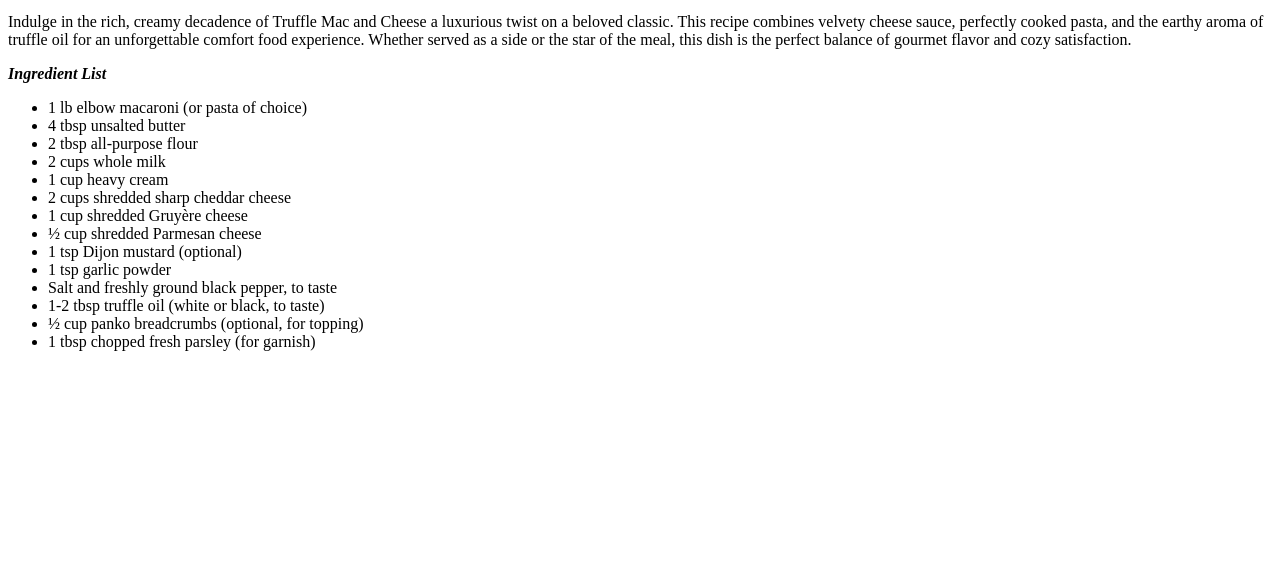
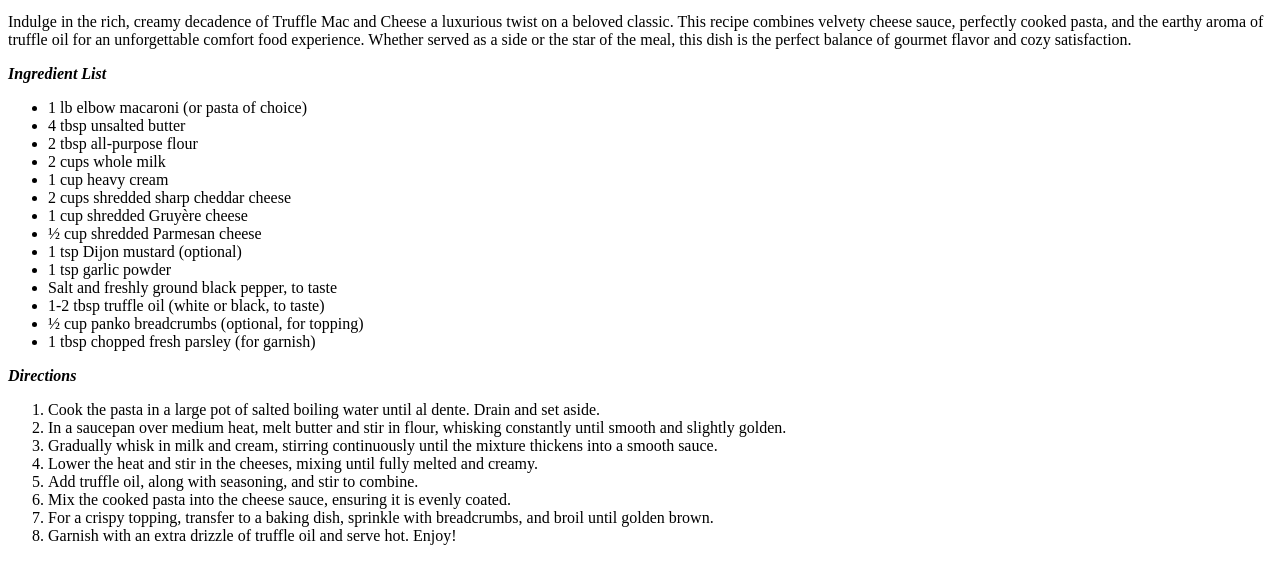
Before and after one commit to jgiles98/odin-recipes, a plain HTML site: page recipes/truffle-mac.html in a window 1280 px wide. Shown: the part 127-710 px from the top of the page. Drawn offline with Linux system fonts and the light colour scheme.

Commit message:
Completed recipe truffle-mac.html

```diff
--- a/recipes/truffle-mac.html
+++ b/recipes/truffle-mac.html
@@ -25,11 +25,22 @@
             <li>1-2 tbsp truffle oil (white or black, to taste)</li>
             <li>½ cup panko breadcrumbs (optional, for topping)</li>
             <li>1 tbsp chopped fresh parsley (for garnish)</li>
+           </ul>
+        </p>
+        <p><strong><em>Directions</em></strong>
+            <ol>
+                <li>Cook the pasta in a large pot of salted boiling water until al dente. Drain and set aside.</li>
+                <li>In a saucepan over medium heat, melt butter and stir in flour, whisking constantly until smooth and slightly golden.</li>
+                <li>Gradually whisk in milk and cream, stirring continuously until the mixture thickens into a smooth sauce.</li>
+                <li>Lower the heat and stir in the cheeses, mixing until fully melted and creamy.</li>
+                <li>Add truffle oil, along with seasoning, and stir to combine.</li>
+                <li>Mix the cooked pasta into the cheese sauce, ensuring it is evenly coated.</li>
+                <li>For a crispy topping, transfer to a baking dish, sprinkle with breadcrumbs, and broil until golden brown.</li>
+                <li>Garnish with an extra drizzle of truffle oil and serve hot. Enjoy!</li>
 
 
 
-
-           </ul>
+            </ol>
         </p>
 
 
```
